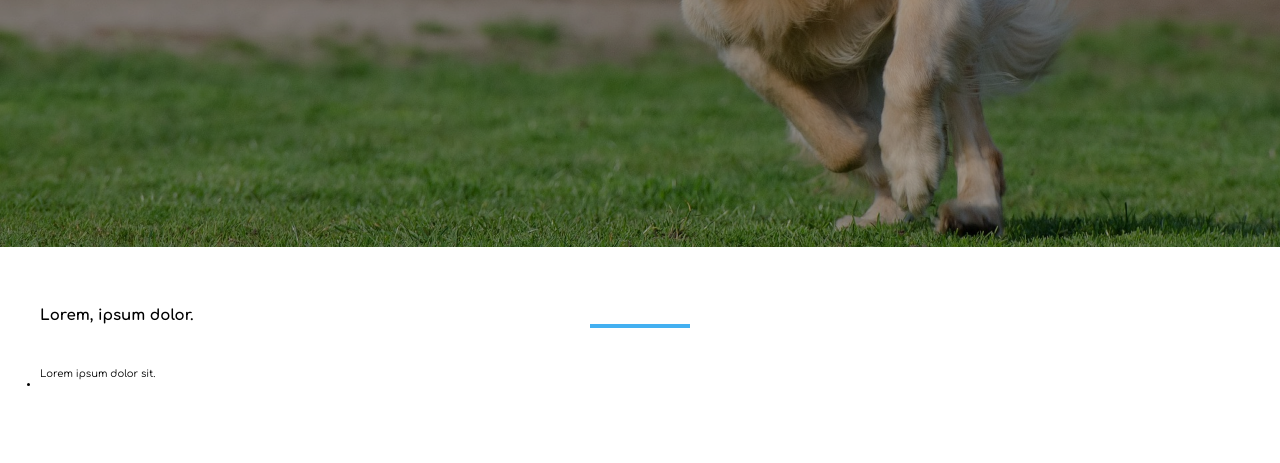
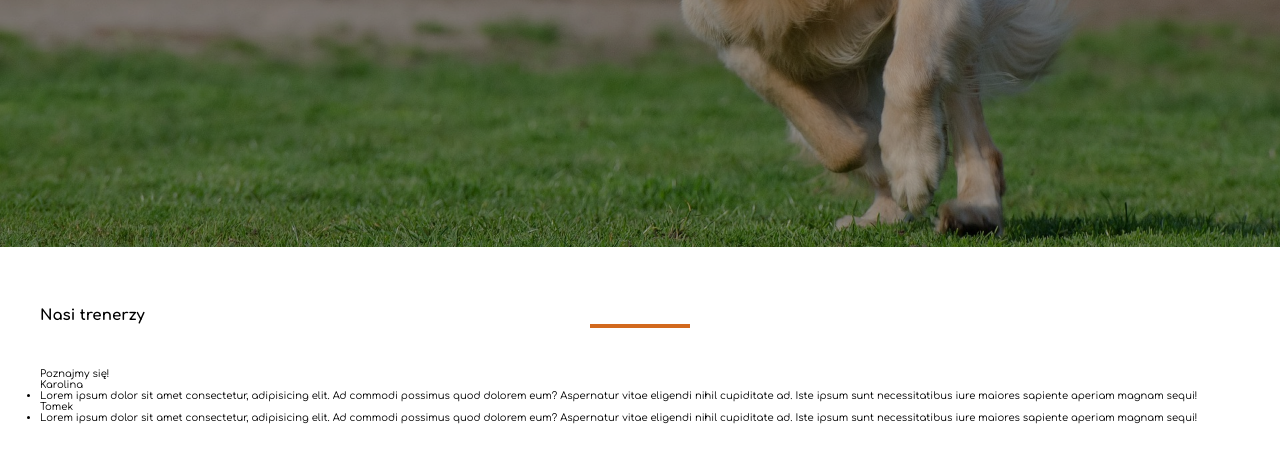
Before and after one commit to Grzegorz1992/DogCoachPage, a website built with Vite: page src/index.html in a window 1280 px wide. Shown: the part 553-1016 px from the top of the page. Built offline with nearby package versions, Linux system fonts and the light colour scheme.

Commit message:
import colors file in components.scss file and changed underline component color

```diff
--- a/src/index.html
+++ b/src/index.html
@@ -52,12 +52,16 @@
 		<main>
 			<section id="aboutus" class="about-us-section section-padding">
 				<div class="wrapper">
-					<h2>Lorem, ipsum dolor.</h2>
+					<h2>Nasi trenerzy</h2>
 					<div class="underline"></div>
-					<p>Lorem ipsum dolor sit.
+					<p>Poznajmy się!
 					</p>
 					<ul>
-						<li></li>
+						<span>Karolina</span>
+						<li>Lorem ipsum dolor sit amet consectetur, adipisicing elit. Ad commodi possimus quod dolorem eum? Aspernatur vitae eligendi nihil cupiditate ad. Iste ipsum sunt necessitatibus iure maiores sapiente aperiam magnam sequi!</li>
+
+						<span>Tomek</span>
+						<li>Lorem ipsum dolor sit amet consectetur, adipisicing elit. Ad commodi possimus quod dolorem eum? Aspernatur vitae eligendi nihil cupiditate ad. Iste ipsum sunt necessitatibus iure maiores sapiente aperiam magnam sequi!</li>
 					</ul>
 
 				</div>
--- a/src/sass/_components.scss
+++ b/src/sass/_components.scss
@@ -1,3 +1,6 @@
+@import "./colors";
+
+
 .wrapper {
 	margin: 0 auto;
 	width: 100%;
@@ -8,7 +11,7 @@
 	margin: 0 auto 40px;
 	width: 100px;
 	height: 4px;
-	background-color: #43b0f1;
+	background-color: $main-color;
 }
 
 .section-padding {
```
